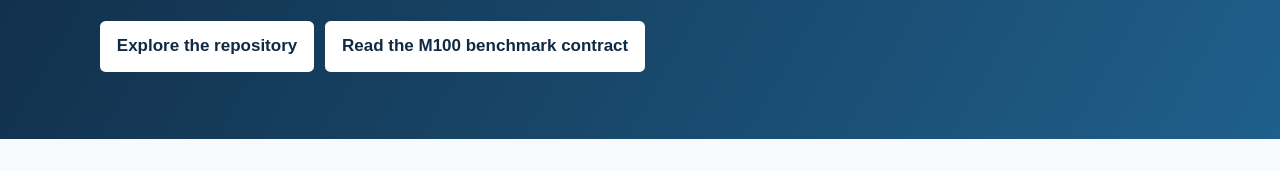
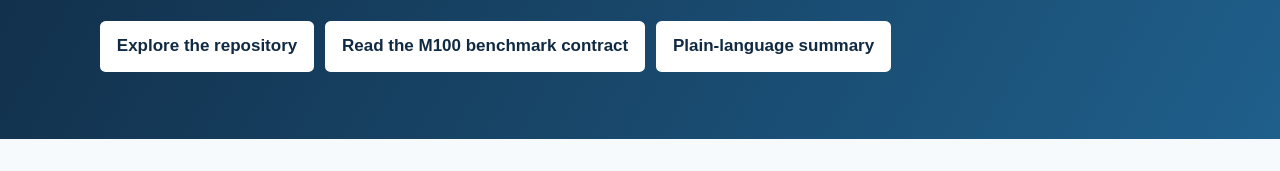
Before and after one commit to UARK-NED3/Data-Center-Cooling-Research-Tools, a plain HTML site: page docs/index.html in a window 1280 px wide. Shown: the part 334-505 px from the top of the page. Drawn offline with Linux system fonts and the light colour scheme.

Commit message:
docs: add plain-language M100 benchmark summary

```diff
--- a/docs/index.html
+++ b/docs/index.html
@@ -20,6 +20,7 @@
       <p>A curated hub and benchmark framework for thermal-fluid models across servers, racks, CDUs, and facility cooling systems.</p>
       <a class="button" href="https://github.com/UARK-NED3/Data-Center-Cooling-Research-Tools">Explore the repository</a>
       <a class="button" href="https://github.com/UARK-NED3/Data-Center-Cooling-Research-Tools/blob/main/benchmarks/m100_rdhx_v0_1/README.md">Read the M100 benchmark contract</a>
+      <a class="button" href="https://github.com/UARK-NED3/Data-Center-Cooling-Research-Tools/blob/main/docs/m100-lay-summary.md">Plain-language summary</a>
     </div>
   </header>
   <main class="wrap">
```
Also changed, not shown: 1 other file.
